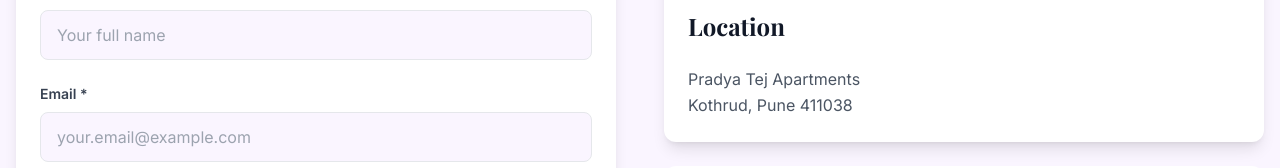
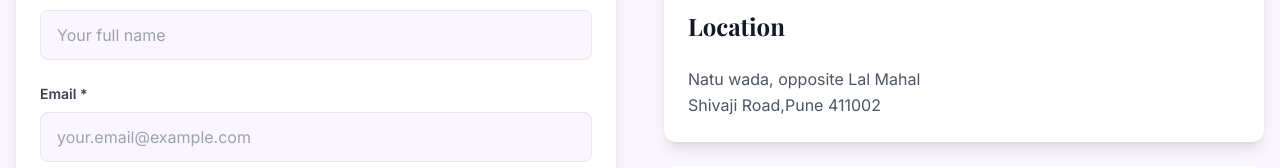
Before and after one commit to ivnat07/Swanubhav-Journeys-Website, a Next.js app: page /contact in a window 1280 px wide. Shown: the part 547-715 px from the top of the page. Built offline with nearby package versions, Linux system fonts and the light colour scheme.

Commit message:
Address change

```diff
--- a/app/contact/page.tsx
+++ b/app/contact/page.tsx
@@ -315,8 +315,8 @@ export default function Contact() {
                 <h2 className="text-2xl font-playfair font-bold mb-6 text-gray-900">Location</h2>
                 <div className="space-y-4 text-gray-600">
                   <p className="leading-relaxed">
-                    Pradya Tej Apartments<br />
-                    Kothrud, Pune 411038
+                    Natu wada, opposite Lal Mahal<br />
+                    Shivaji Road,Pune 411002
                   </p>
                 </div>
               </Card>
```
